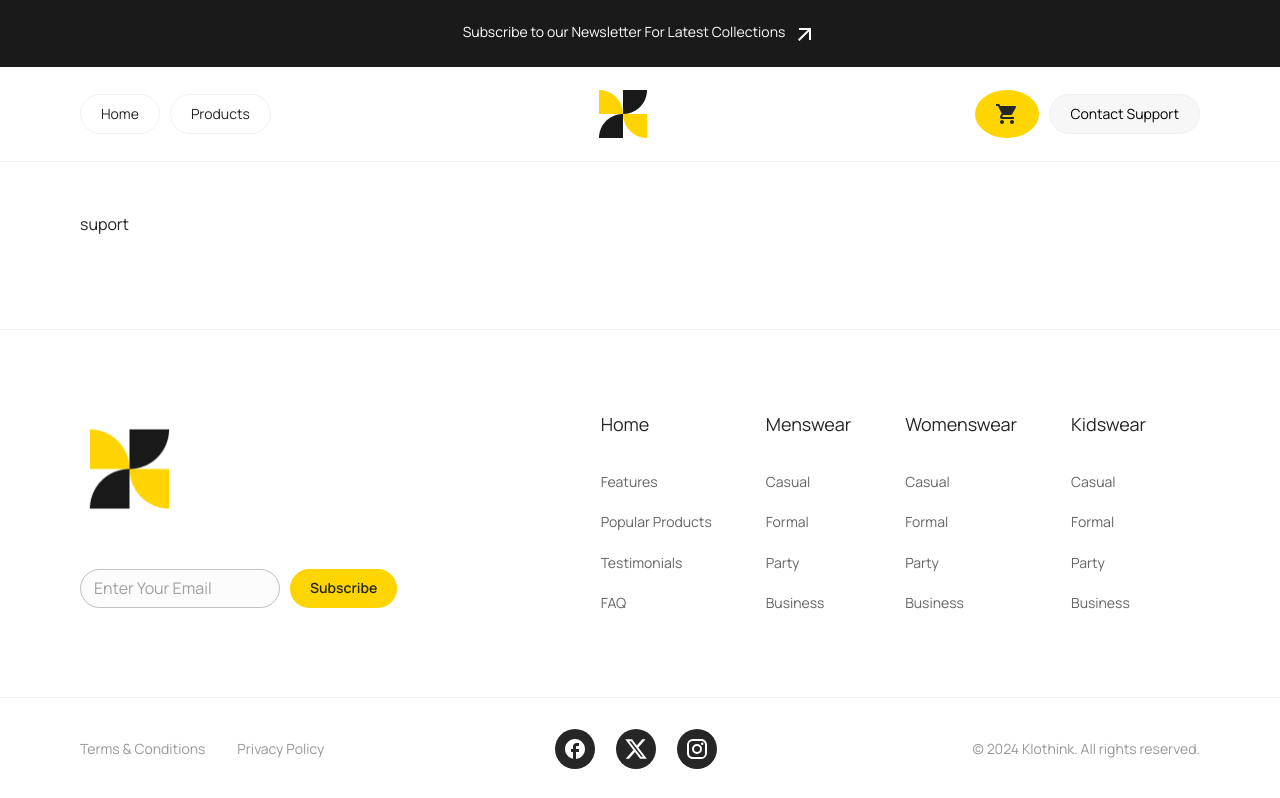
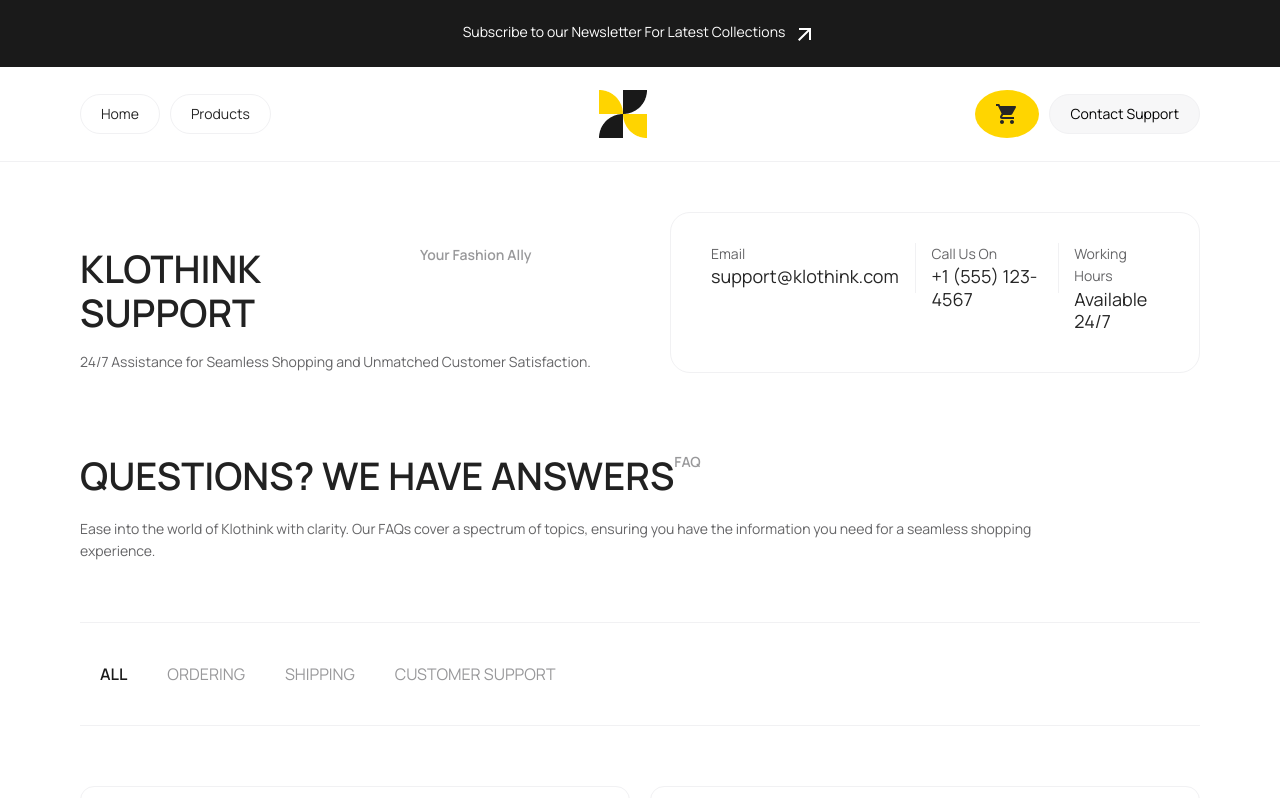
Before and after one commit to gabriel-victor933/project-front-ecommerce, a React (Vite) app: page /support in a window 1280 px wide. Shown: the top 798 px of the page. Built offline with nearby package versions, Linux system fonts and the light colour scheme.

Commit message:
feat: cover support page

```diff
--- a/src/App.jsx
+++ b/src/App.jsx
@@ -6,6 +6,7 @@ import Global from "./layout/global"
 import Home from "./pages/Home"
 import Products from "./pages/Products"
 import ProductById from "./pages/ProductById"
+import Support from "./pages/Support"
 
 function App() {
 
@@ -20,7 +21,7 @@ function App() {
                   <Route index element={<Products />}/>
                   <Route path=':id' element={<ProductById />}/>
               </Route>
-              <Route path='support' element={<>suport</>}/>
+              <Route path='support' element={<Support />}/>
               <Route path='*' element={<Navigate to='/' replace={true} />}/>
           </Route>
       </Routes>
--- /dev/null
+++ b/src/pages/Support.jsx
@@ -0,0 +1,11 @@
+import Questions from '../sections/home/Questions'
+import SupportCover from '../sections/support/SupportCover'
+export default function Support(){
+
+    return (
+        <>
+            <SupportCover />
+            <Questions />
+        </>
+    )
+}
--- /dev/null
+++ b/src/sections/support/SupportCover.jsx
@@ -0,0 +1,63 @@
+import { Grid2, Box, Typography } from "@mui/material"
+
+export default function SupportCover() {
+
+    return (
+        <Grid2
+            display={'grid'}
+            sx={{
+                alignItems: 'end',
+                mb: {xs: '40px', md: '80px', xl: '100px'},
+                gridTemplateColumns: { md: '1fr 1fr', xs: '1fr' },
+                gap: { xl: '80px', md: '60px', xs: '40px' },
+            }}
+        >
+            <Grid2>
+                <Box
+                    sx={{
+                        display: 'flex',
+                        gap: '7px',
+                        mb: { xl: '36px', mb: '24px', xs: '16px' },
+                        flexDirection: { md: 'row', xs: 'column-reverse' },
+                    }}
+                >
+                    <Typography variant='h1'>
+                        KLOTHINK SUPPORT
+                    </Typography>
+                    <Typography variant='h5' color='grey.60' sx={{ minWidth: '190px' }}>
+                        Your Fashion Ally
+                    </Typography>
+                </Box>
+                <Typography variant='h6' color='grey.40'>
+                    24/7 Assistance for Seamless Shopping and Unmatched Customer Satisfaction.
+                </Typography>
+            </Grid2>
+            <Grid2
+                sx={{
+                    border: '1px solid #F1F1F3',
+                    borderRadius: '20px',
+                    gap: { xl: '20px', md: '16px', xs: '8px' },
+                    py: { xl: '40px', md: '30px', xs: '20px' },
+                    px: { xl: '50px', md: '40px', xs: '20px' },
+                    display: 'flex',
+                    justifyContent: 'space-between'
+                }}
+            >
+                <Box>
+                    <Typography variant='h6' color='grey.40'>Email</Typography>
+                    <Typography variant='h4' color='grey.15' mb={{ xs: '6px', md: '10px', xl: '14px' }}>support@klothink.com</Typography>
+                </Box>
+                <Box sx={{ height: '50px', width: '1px', bgcolor: '#F1F1F3' }}></Box>
+                <Box>
+                <Typography variant='h6' color='grey.40'>Call Us On</Typography>
+                <Typography variant='h4' color='grey.15' mb={{ xs: '6px', md: '10px', xl: '14px' }}>+1 (555) 123-4567</Typography>
+                </Box>
+                <Box sx={{ height: '50px', width: '1px', bgcolor: '#F1F1F3' }}></Box>
+                <Box>
+                <Typography variant='h6' color='grey.40'>Working Hours</Typography>
+                <Typography variant='h4' color='grey.15' mb={{ xs: '6px', md: '10px', xl: '14px' }}>Available 24/7 </Typography>
+                </Box>
+            </Grid2>
+        </Grid2>
+    )
+}
```
